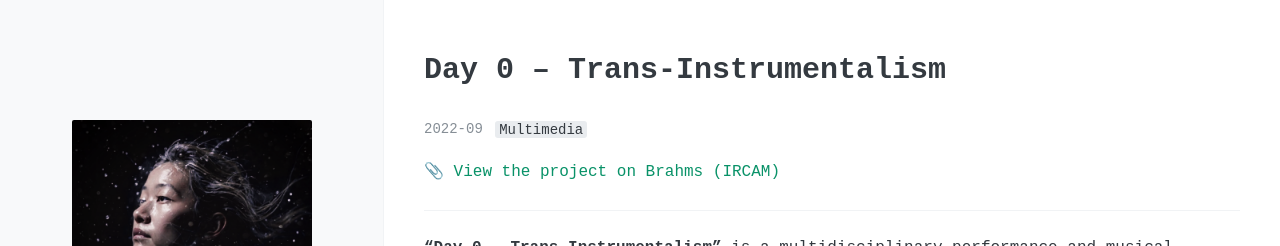
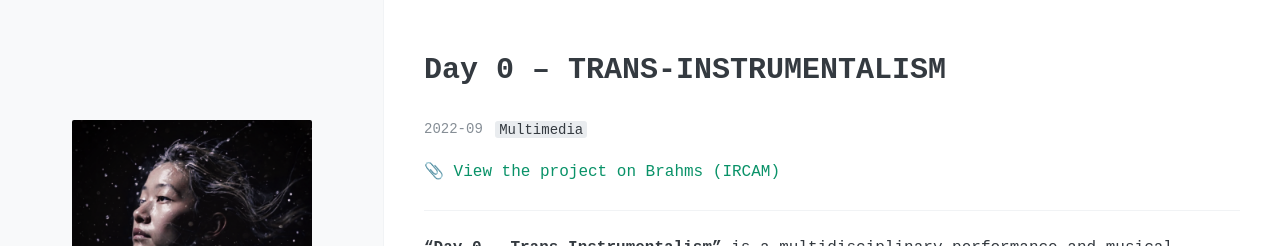
Before and after one commit to kbys88/kbys88.github.io, a Jekyll site: the page built from _posts/2022-09-01-TRANS-INSTRUMENTALISM.md, in a window 1280 px wide and 984 px high. Shown: the top 246 px of the window. Built offline with Jekyll 4.4.1, drawn with Linux system fonts in a browser that asks for light colours; nearby versions of some CDN libraries.

```diff
--- a/_posts/2022-09-01-Trans-Instrumentalism.md
+++ b/_posts/2022-09-01-TRANS-INSTRUMENTALISM.md
@@ -1,6 +1,6 @@
 ---
 layout: post
-title: Day 0 – Trans-Instrumentalism
+title: Day 0 – TRANS-INSTRUMENTALISM
 date: 2022-09-01
 Author: Sachie
 categories:
```
